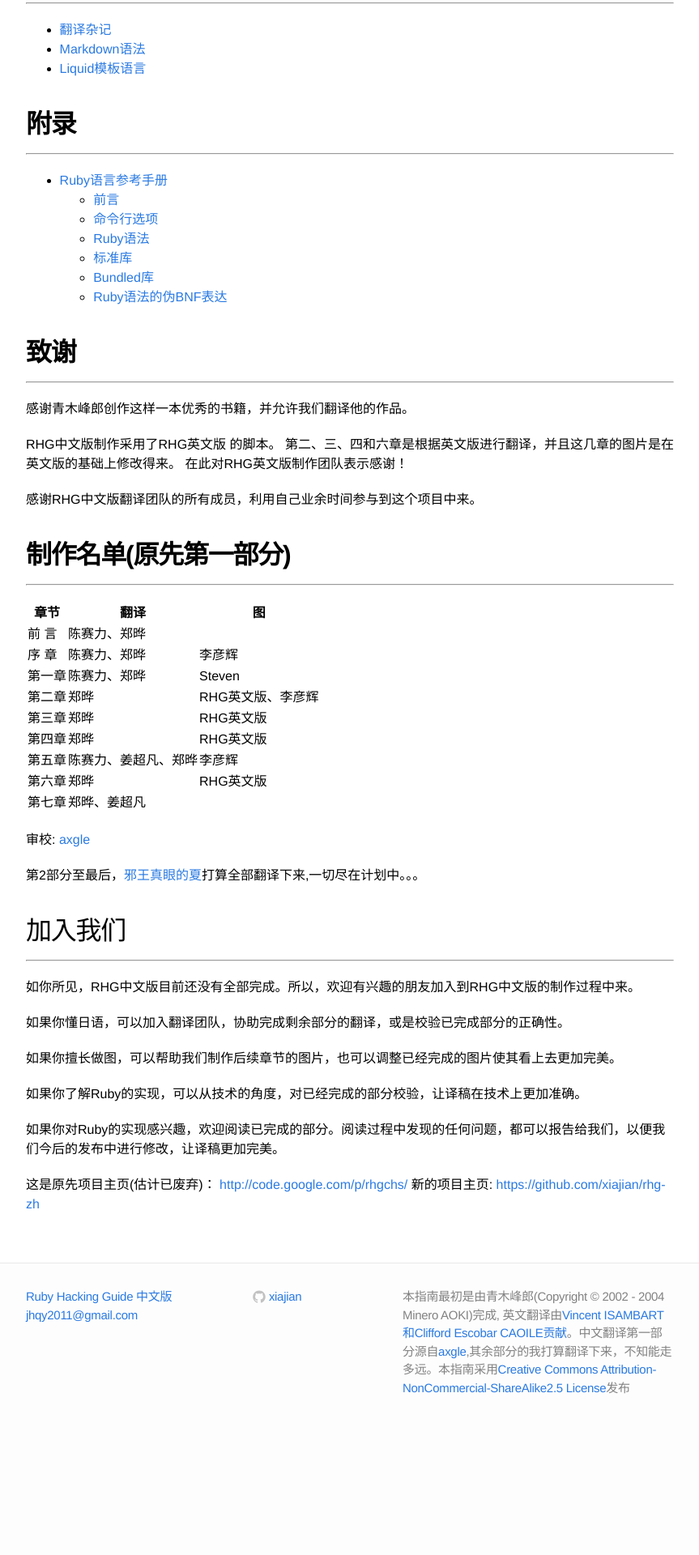
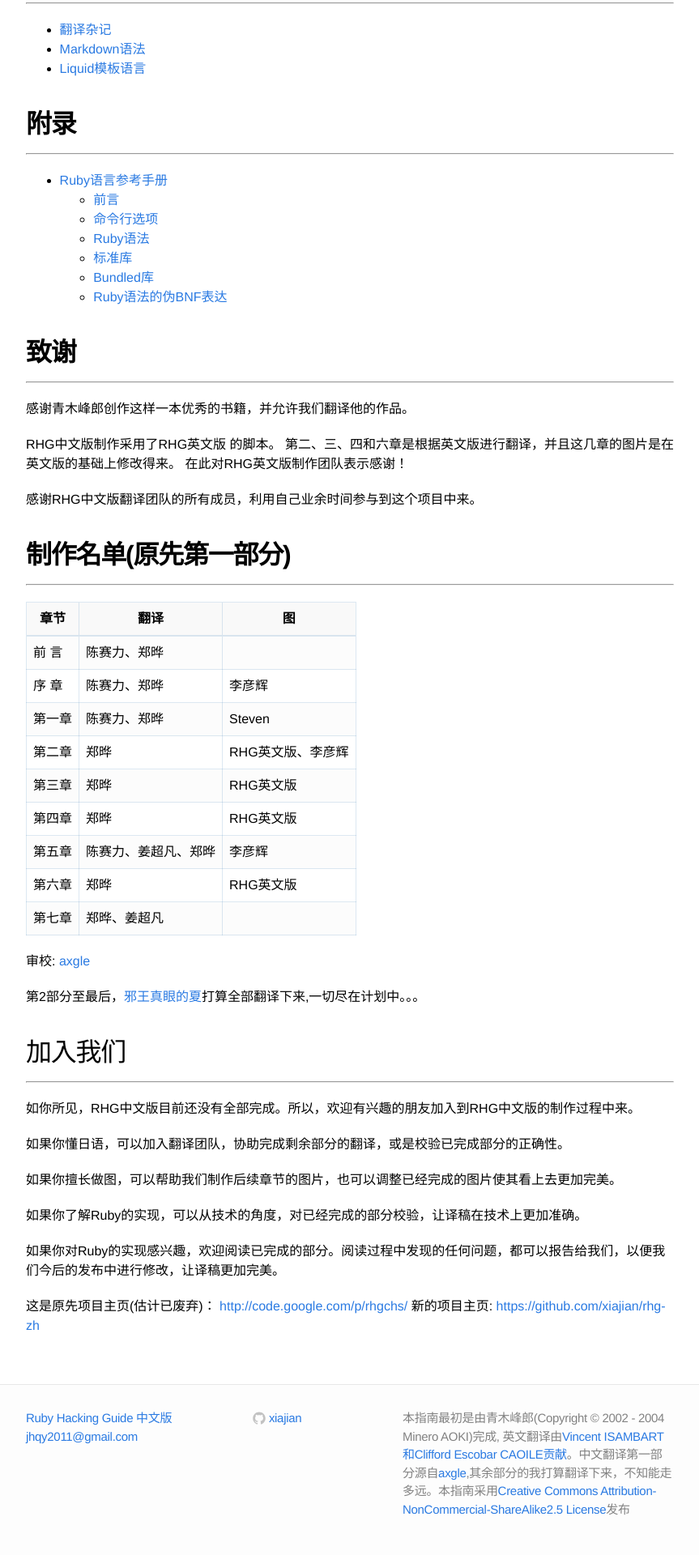
Before and after one commit to xiajian/rhg-zh, a Jekyll site: the page built from index.md, in a window 1280 px wide. Shown: the part 1395-3315 px from the top of the page at 81% size, without its empty margins (208-1071 px from the left). Built offline with Jekyll 4.4.1, drawn with Linux system fonts in a browser that asks for light colours; before the commit the page ends 3165 px from its top, so only the background shows below that.

Commit message:
添加表格样式

```diff
--- a/_includes/head.html
+++ b/_includes/head.html
@@ -7,5 +7,4 @@
 
     <!-- Custom CSS -->
     <link rel="stylesheet" href="{{ "/css/main.css" | prepend: site.baseurl }}">
-
 </head>
--- a/css/main.css
+++ b/css/main.css
@@ -408,3 +408,65 @@ a:visited { color: #205caa; }
     margin: 0 0 15px; }
 
 }
+
+/* 表格样式控制 */
+table {
+	margin-bottom: 20px;
+	max-width: 100%;
+	border-collapse: collapse;
+	border: 1px solid rgba(50,118,177,0.167);
+	transition: all 0.3s
+}
+
+table:hover {
+	border: 1px solid rgba(50,118,177,0.35);
+	box-shadow: 0 0 3 rgba(50,118,177,0.267);
+	transition: all 0.3s
+}
+
+table thead tr th {
+	border: 1px solid rgba(50,118,177,0.167);
+	border-top: 0 none;
+	border-bottom-width: 2px;
+	vertical-align: bottom;
+	padding: 8px
+}
+
+table tbody tr td {
+	border: 1px solid rgba(50,118,177,0.167);
+	vertical-align: middle;
+	padding: 8px
+}
+
+table thead>tr {
+	background-color: rgba(249,249,249,0.9)
+}
+
+table tbody>tr:nth-child(2n+1) {
+	background-color: rgba(249,249,249,0.5)
+}
+
+table tbody tr:hover {
+	background-color: rgba(235,235,235,0.7);
+	transition: all 0.3s
+}
+
+table li {
+	margin: 5px 0
+}
+
+table img {
+	max-width: 85%;
+	margin: 0 auto;
+	display: inherit;
+	border-radius: 6px;
+	padding: 4px;
+	line-height: 1.429
+}
+
+table code {
+	background-color: rgba(255,204,204,0.3);
+	box-shadow: 0 0 1px rgba(0,0,0,0.167);
+	border: 1px solid rgba(102,102,102,0.167);
+	font-family: Monaco, Consolas, Terminal, monospace
+}
```
Also changed, not shown: _layouts/default-zh.html (deleted, +0 -32 lines), css/style.css (renamed from css/styles.css, +61 -0 lines).
